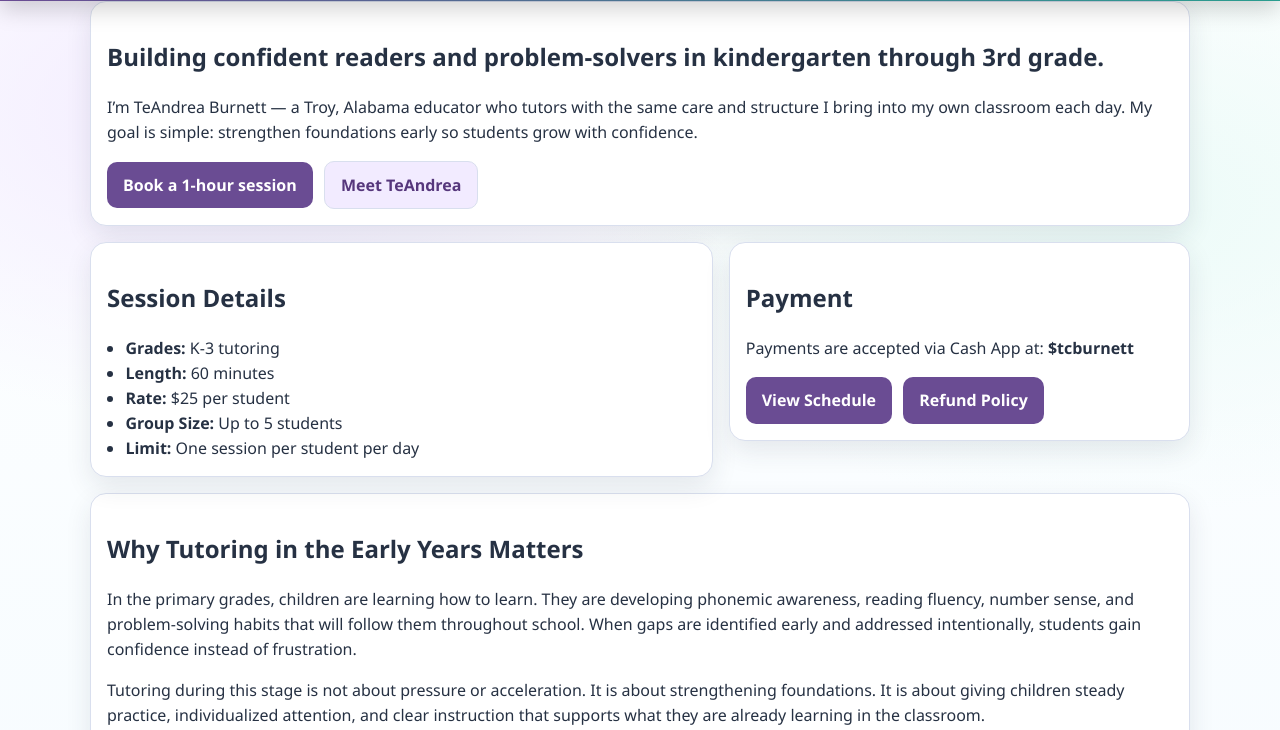
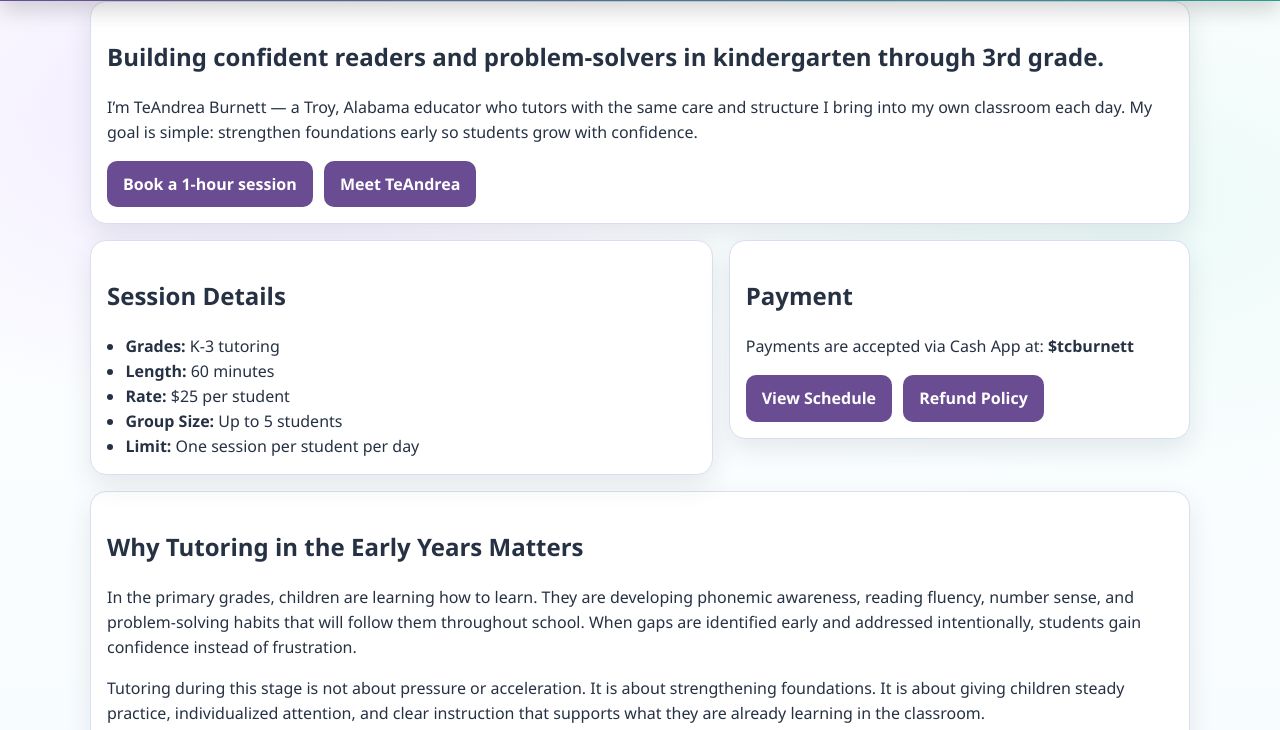
Before and after one commit to SandLotLab/TeandreaBurnettTutoring.com, a plain HTML site: page index.html in a window 1280 px wide. Shown: the part 70-800 px from the top of the page. Drawn offline with Linux system fonts and the light colour scheme.

Commit message:
Update index.html

```diff
--- a/index.html
+++ b/index.html
@@ -34,7 +34,7 @@
 
       <div class="button-row">
         <a class="btn" href="/schedule">Book a 1-hour session</a>
-        <a class="btn btn-ghost" href="/about">Meet TeAndrea</a>
+        <a class="btn" href="/about">Meet TeAndrea</a>
       </div>
     </section>
 
```
